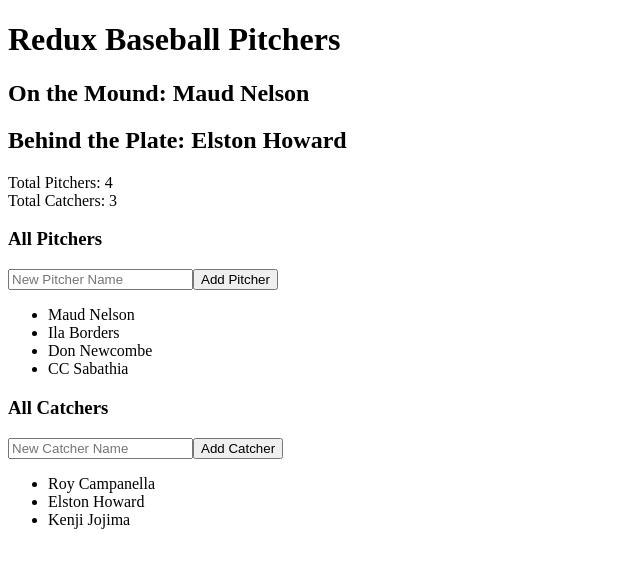
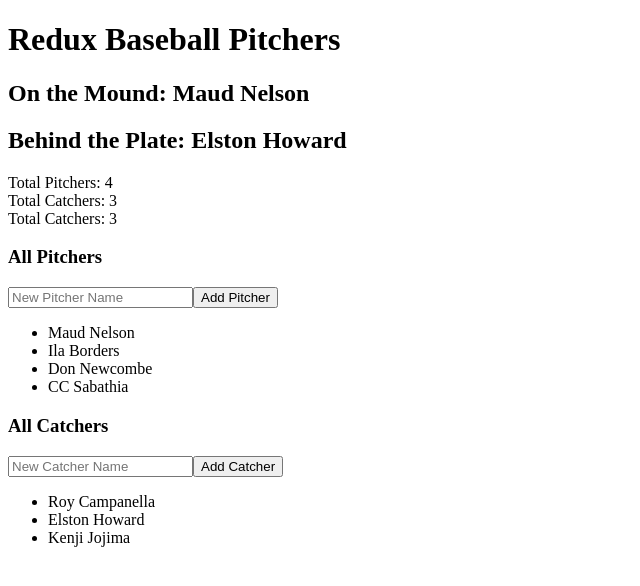
Before and after one commit to jamesdtwoods/redux-baseball-pitchers, a React (Create React App) app: page / in a window 1280 px wide. Shown: the top 586 px of the page, without its empty margins (0-640 px from the left). Built offline with nearby package versions, Linux system fonts and the light colour scheme.

Commit message:
finished with base, working on stretch

```diff
--- a/src/components/App/App.jsx
+++ b/src/components/App/App.jsx
@@ -1,5 +1,7 @@
 import {useState} from 'react';
 import { useSelector, useDispatch } from 'react-redux'
+import TotalPitchers from '../TotalPitchers/TotalPitchers';
+import TotalCatchers from '../TotalCatchers/TotalCatchers';
 
 function App() {
   const [currentPitcher, setCurrentPitcher] = useState('Maud Nelson');
@@ -64,8 +66,10 @@ function App() {
       <h1>Redux Baseball Pitchers</h1>
       <h2>On the Mound: {currentPitcher}</h2>
       <h2>Behind the Plate: {currentCatcher}</h2>
-      <div>Total Pitchers: {pitcherList.length}</div>
+
+      <TotalPitchers />
       <div>Total Catchers: {catcherList.length}</div>
+      <TotalCatchers />
       <h3>All Pitchers</h3>
       <form onSubmit={handlePitcherSubmit}>
         <input
--- /dev/null
+++ b/src/components/TotalCatchers/TotalCatchers.jsx
@@ -0,0 +1,9 @@
+import { useSelector } from 'react-redux'
+
+function TotalCatchers() {
+    const catcherList = useSelector((store) => store.catcherList)
+
+    return <div>Total Catchers: {catcherList.length}</div>
+}
+
+export default TotalCatchers
--- /dev/null
+++ b/src/components/TotalPitchers/TotalPitchers.jsx
@@ -0,0 +1,9 @@
+import { useSelector } from 'react-redux'
+
+function TotalPitchers() {
+    const pitcherList = useSelector((store) => store.pitcherList)
+
+    return <div>Total Pitchers: {pitcherList.length}</div>
+}
+
+export default TotalPitchers
```
